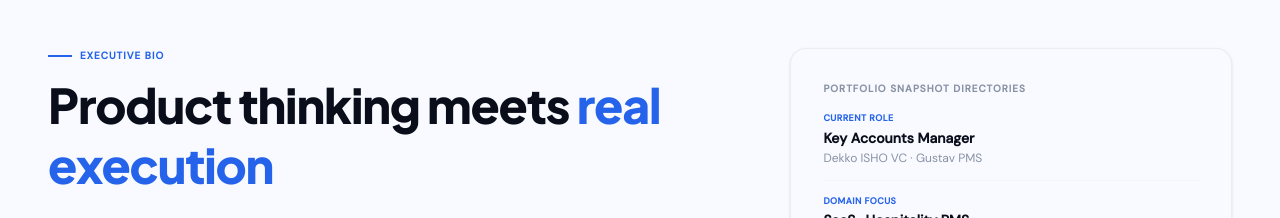
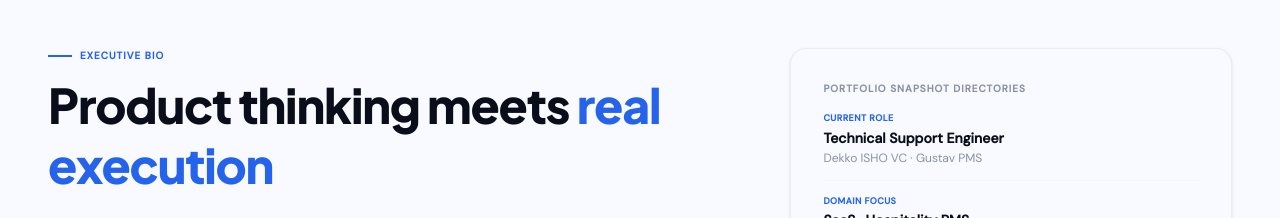
Before and after one commit to omarhasnain/omar-hasnain-mahmud-portfolio, a React (Vite) app: page / in a window 1280 px wide. Shown: the part 880-1098 px from the top of the page. Built offline with nearby package versions, Linux system fonts and the light colour scheme.

Commit message:
information updated

```diff
--- a/src/App.tsx
+++ b/src/App.tsx
@@ -272,7 +272,7 @@ export default function App() {
 
               <div className="divide-y divide-gray-100">
                 {[
-                  { label: "Current Role", val: "Key Accounts Manager", sub: "Dekko ISHO VC · Gustav PMS" },
+                  { label: "Current Role", val: "Technical Support Engineer", sub: "Dekko ISHO VC · Gustav PMS" },
                   { label: "Domain focus", val: "SaaS · Hospitality PMS", sub: "VC-backed startup environment" },
                   { label: "Past Background", val: "Project Executive", sub: "Programming Hero · EdTech platform" },
                   { label: "Academic Landmark", val: "IEEE Conference Publication", sub: "Research paper on binary intrusion detection" },
```
